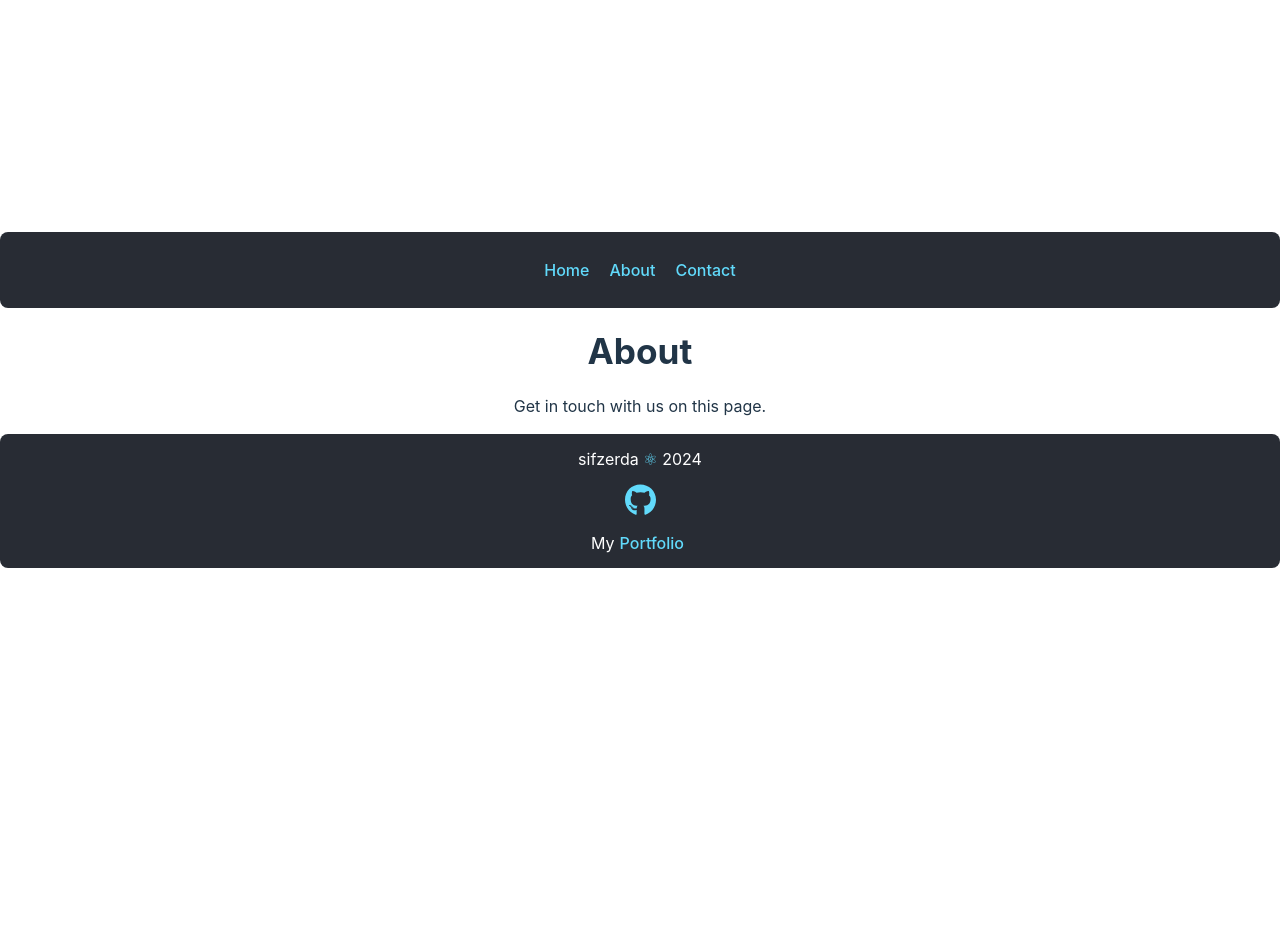
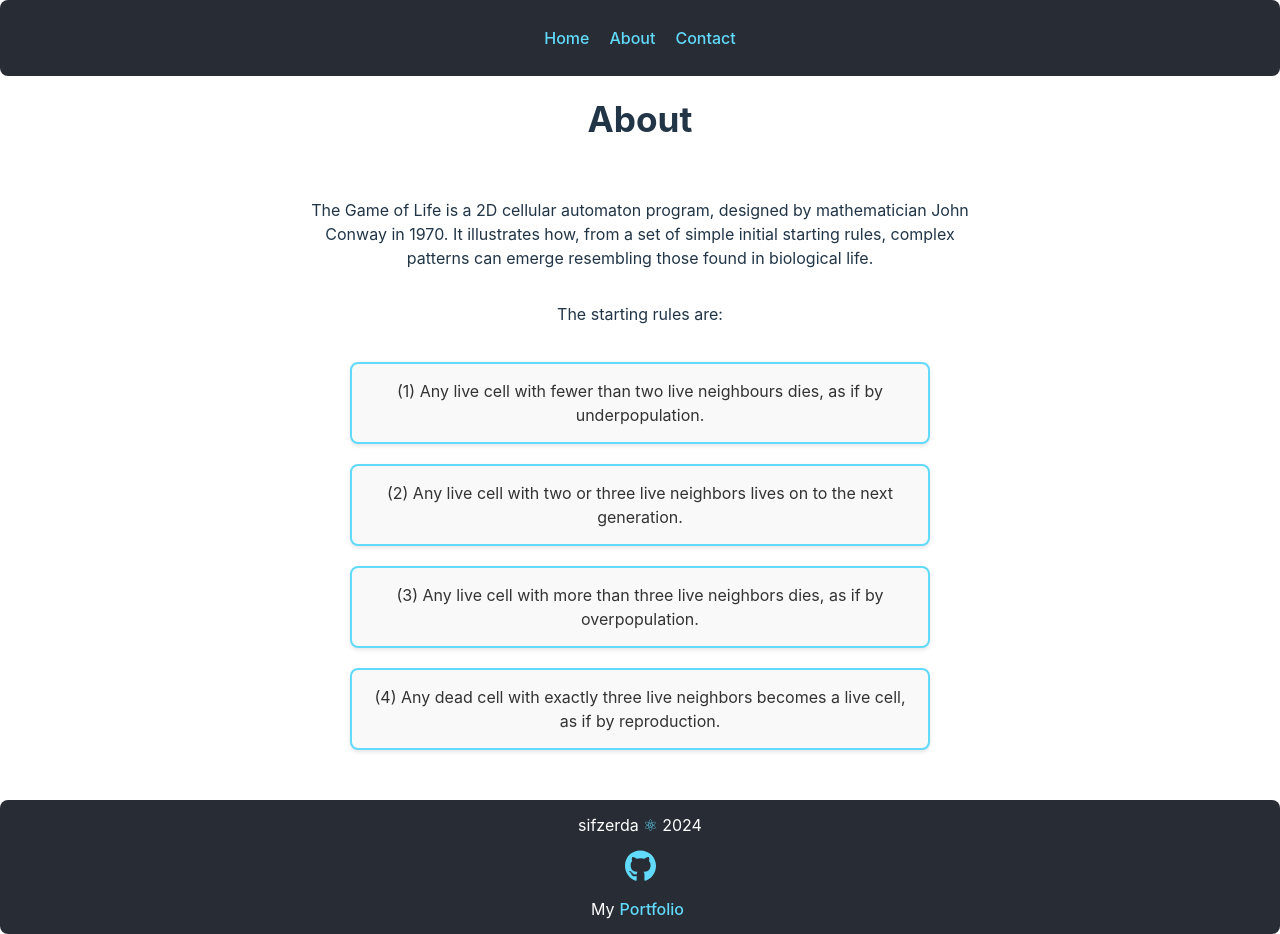
Before and after one commit to sifzerda/game-of-life, a React (Vite) app: page /about in a window 1280 px wide. Before the commit the page ends 800 px from the top, so only its background shows below. Built offline with nearby package versions, Linux system fonts and the light colour scheme.

Commit message:
added About page text

```diff
--- a/src/GOL.css
+++ b/src/GOL.css
@@ -130,3 +130,58 @@ input[type="number" i] {
   margin-left: 5px;
   margin-top: 8px;
 }
+
+
+/* -------------ABOUT PAGE ---------------*/
+
+
+.about-container {
+  display: flex;
+  flex-direction: column; /* Arrange items in a column */
+  justify-content: center;
+  align-items: center;
+  max-width: 700px; /* Optional: Set a maximum width */
+  margin: 0 auto; /* Center the container horizontally */
+  text-align: center; /* Center-align text within paragraphs */
+  padding: 20px; /* Optional: Add padding inside the container */
+  box-sizing: border-box; /* Ensure padding is included in the total width */
+}
+
+.styled-list {
+  list-style-type: none; /* Remove default bullets */
+  padding: 0; /* Remove default padding */
+  margin: 20px auto; /* Center list on the page with top/bottom margin */
+  max-width: 600px; /* Limit width for better readability */
+  display: flex; /* Optional: Align items in a grid or row if needed */
+  flex-wrap: wrap; /* Allow items to wrap if they exceed the container's width */
+  gap: 10px; /* Add space between items */
+}
+
+.styled-list li {
+  border: 2px solid #61dafb; /* Add border around each item */
+  border-radius: 8px; /* Round the corners */
+  padding: 15px; /* Add padding inside the border */
+  margin-bottom: 10px; /* Add space between list items */
+  background-color: #f9f9f9; /* Light background for each item */
+  color: #333; /* Text color */
+  font-size: 16px; /* Adjust font size */
+  line-height: 1.5; /* Improve readability */
+  box-shadow: 0 2px 4px rgba(0, 0, 0, 0.1); /* Add a subtle shadow */
+  transition: transform 0.2s ease, box-shadow 0.2s ease; /* Smooth hover effect */
+  box-shadow: 0 2px 4px rgba(0, 0, 0, 0.1); /* Add a subtle shadow */
+  box-sizing: border-box; /* Include padding and border in size */
+  overflow: hidden; /* Hide overflowing content */
+  text-overflow: ellipsis; /* Add ellipsis for overflow text */
+  display: flex; /* Use flexbox for content alignment */
+  align-items: center; /* Center content vertically */
+  justify-content: center; /* Center content horizontally */
+  text-align: center; /* Center-align the text */
+  white-space: normal; /* Allow text to wrap within the fixed size */
+}
+
+/* Optional hover effect */
+.styled-list li:hover {
+  transform: scale(1.02); /* Slightly enlarge on hover */
+  box-shadow: 0 4px 8px rgba(0, 0, 0, 0.2); /* Intensify shadow */
+  background-color: #b9edfc; /* Light green background on hover */
+}
--- a/src/pages/About.jsx
+++ b/src/pages/About.jsx
@@ -4,8 +4,18 @@ const About = () => {
   return (
     <div className="App">
       <h1>About</h1>
-      <p>Get in touch with us on this page.</p>
+      <div className='about-container'>
+      <p>The Game of Life is a 2D cellular automaton program, designed by mathematician John Conway in 1970. It illustrates how, from a set of simple initial starting rules, complex patterns can emerge resembling those found in biological life. </p>
+      <p>The starting rules are:</p>
 
+      <ul className="styled-list">
+        <li>(1) Any live cell with fewer than two live neighbours dies, as if by underpopulation.</li>
+        <li>(2) Any live cell with two or three live neighbors lives on to the next generation.</li>
+        <li>(3) Any live cell with more than three live neighbors dies, as if by overpopulation.</li>
+        <li>(4) Any dead cell with exactly three live neighbors becomes a live cell, as if by reproduction.</li>
+      </ul>
+
+      </div>
     </div>
   );
 };
```
Also changed, not shown: src/App.css (line endings or trailing spaces), src/game.css (line endings or trailing spaces).
